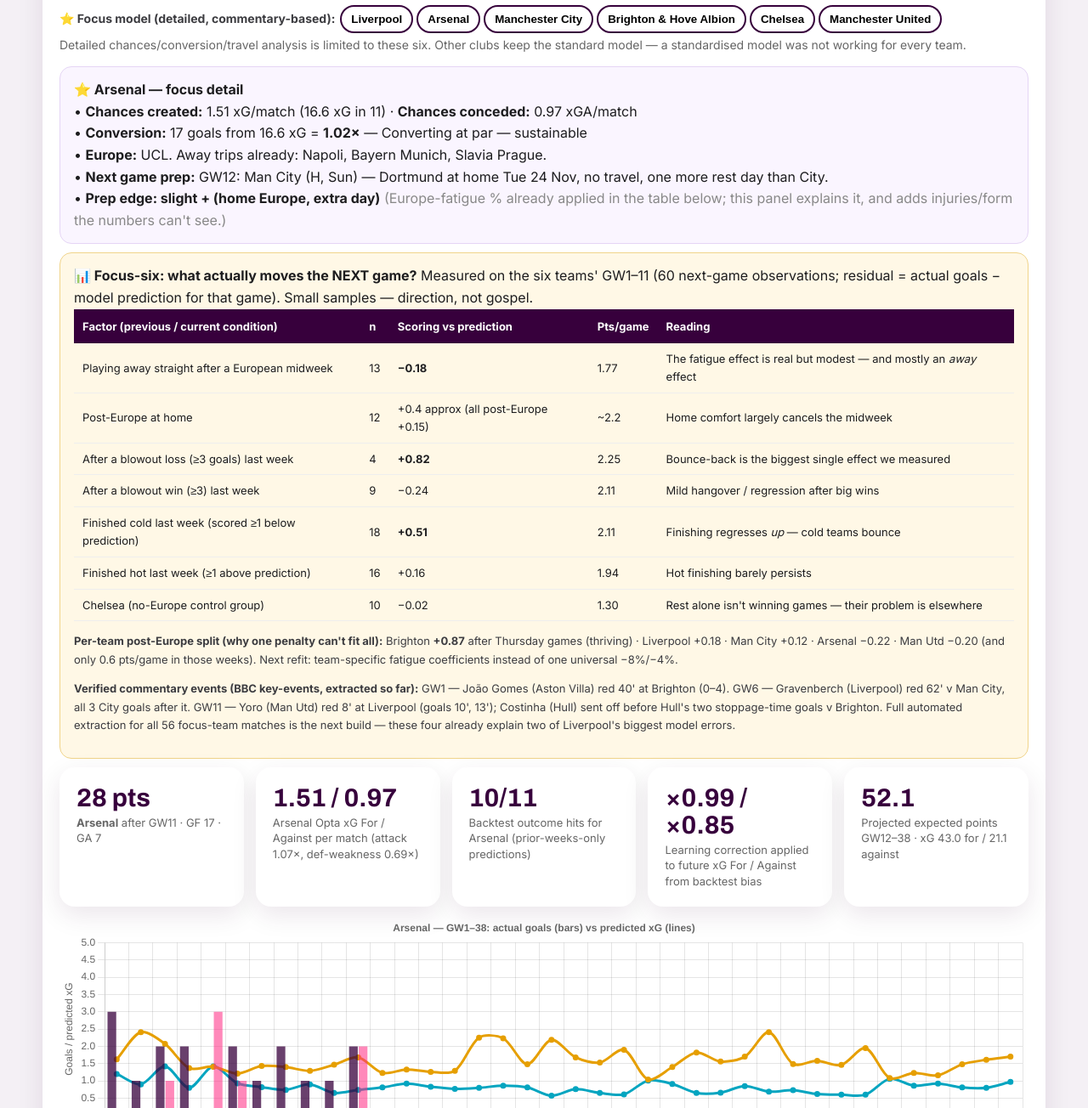
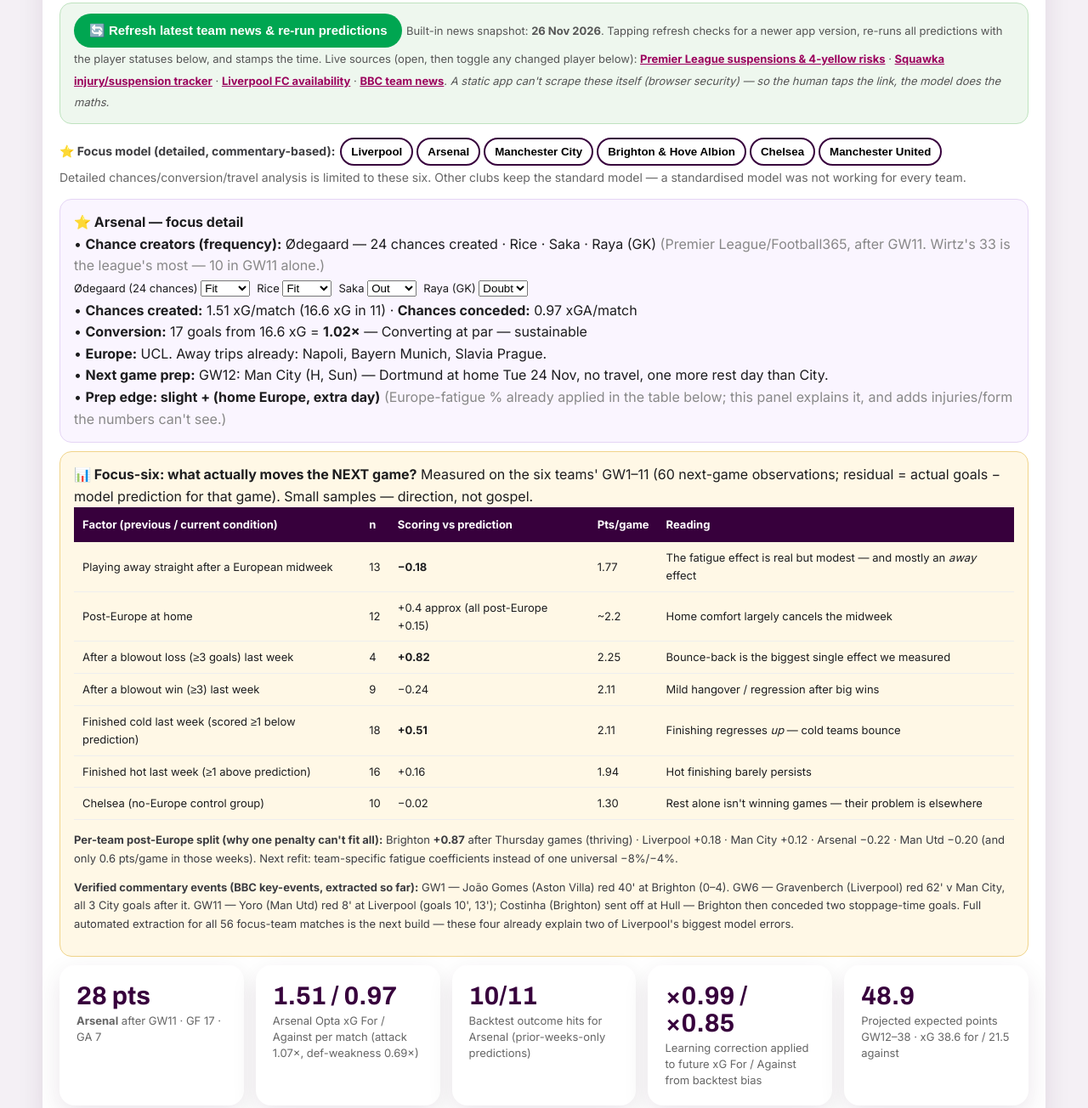
Before and after one commit to bembeland/hello-world, a plain HTML site: page index.html in a window 1280 px wide. Shown: the part 2120-3424 px from the top of the page at 85% size. Drawn offline with nearby package versions, Linux system fonts and the light colour scheme.

Commit message:
Apply measured factors to predictions, add chance creators and refresh button
Team-specific post-Europe adjustments (30% of measured effect,
capped) replace one-size fatigue in future predictions; GW12 gets
bounce-back/blowout and finishing-regression adjustments from
GW11 (+0.41 after a 3+ loss, -0.12 after a 3+ win, regression on
last residual). Chance creators by frequency (Wirtz 33 league-best,
Gross 31, Fernandes 28, Palmer 23, Odegaard 24 - PL/Football365)
with Fit/Doubt/Out toggles that immediately re-price creation
(Saka and Gakpo default Out; Raya doubt raises opponent xG).
Refresh button: checks for app update, re-runs predictions, stamps
Toronto time, links live PL/Squawka/club news and summarises the
verified 26 Nov snapshot (Yoro red rescinded, Costinha suspended,
injuries, 4-yellow risks). Costinha club corrected to Brighton.

Co-authored-by: bembeland <bembeland@users.noreply.github.com>

```diff
--- a/index.html
+++ b/index.html
@@ -73,6 +73,10 @@ a{color:#9b005d;font-weight:700}.foot{padding:28px 22px 44px;color:#555;line-hei
 <label for="clubSelect" style="font-weight:800;color:var(--pl)">Club:</label>
 <select id="clubSelect" style="font-size:17px;padding:10px 14px;border-radius:10px;border:2px solid var(--pl);margin:8px 0 14px;max-width:100%"></select>
 <p style="font-size:13px;color:#555"><strong>Your criteria applied:</strong> 🏟️ Fortress home (×1.15) only Arsenal, Brighton, Bournemouth, Brentford, Hull — others ×1.00 · cut to ×1.07 when Liverpool/Arsenal visit · ⚔️ derbies: home advantage OFF · 🇪🇺 Europe (UCL: ARS/MCI/MUN/AVL/LIV · UEL: BOU/SUN/CRY · UECL: BHA): −8% away / −4% home in the GW after a European game (+Thu bonus), +2% season-load from GW18, cap −12%. Tags show per row.</p>
+<div style="background:#eef7ee;border:1px solid #bfe3bf;border-radius:14px;padding:12px 16px;margin:10px 0;line-height:1.6">
+<button id="refreshBtn" style="background:#00a651;color:#fff;border:0;padding:11px 18px;border-radius:999px;font-weight:900;cursor:pointer;font-size:15px">🔄 Refresh latest team news &amp; re-run predictions</button>
+<span id="refreshStatus" style="font-size:13px;color:#555"> Built-in news snapshot: <strong>26 Nov 2026</strong>. Tapping refresh checks for a newer app version, re-runs all predictions with the player statuses below, and stamps the time. Live sources (open, then toggle any changed player below): <a href="https://www.premierleague.com/en/news/4425344" target="_blank" rel="noopener">Premier League suspensions &amp; 4-yellow risks</a> · <a href="https://www.squawka.com/us/epl-premier-league/premier-league-injuries-and-suspensions/" target="_blank" rel="noopener">Squawka injury/suspension tracker</a> · <a href="https://www.liverpoolfc.com/news/liverpools-injury-list-suspensions-and-availability" target="_blank" rel="noopener">Liverpool FC availability</a> · <a href="https://www.bbc.com/sport/football" target="_blank" rel="noopener">BBC team news</a>. <em>A static app can't scrape these itself (browser security) — so the human taps the link, the model does the maths.</em></span>
+</div>
 <p style="font-size:14px"><strong>⭐ Focus model (detailed, commentary-based):</strong> <span id="focusChips"></span><br><span style="color:#666">Detailed chances/conversion/travel analysis is limited to these six. Other clubs keep the standard model — a standardised model was not working for every team.</span></p>
 <div id="focusPanel" style="display:none;background:#faf5ff;border:1px solid #e5d5f5;border-radius:14px;padding:14px 16px;margin:10px 0;line-height:1.6"></div>
 <div style="background:#fff8e6;border:1px solid #f0d48a;border-radius:14px;padding:14px 16px;margin:10px 0;line-height:1.6">
@@ -87,7 +91,7 @@ a{color:#9b005d;font-weight:700}.foot{padding:28px 22px 44px;color:#555;line-hei
 <tr><td>Chelsea (no-Europe control group)</td><td>10</td><td>−0.02</td><td>1.30</td><td>Rest alone isn't winning games — their problem is elsewhere</td></tr>
 </tbody></table>
 <p style="font-size:13px"><strong>Per-team post-Europe split (why one penalty can't fit all):</strong> Brighton <strong>+0.87</strong> after Thursday games (thriving) · Liverpool +0.18 · Man City +0.12 · Arsenal −0.22 · Man Utd −0.20 (and only 0.6 pts/game in those weeks). Next refit: team-specific fatigue coefficients instead of one universal −8%/−4%.</p>
-<p style="font-size:13px"><strong>Verified commentary events (BBC key-events, extracted so far):</strong> GW1 — João Gomes (Aston Villa) red 40' at Brighton (0–4). GW6 — Gravenberch (Liverpool) red 62' v Man City, all 3 City goals after it. GW11 — Yoro (Man Utd) red 8' at Liverpool (goals 10', 13'); Costinha (Hull) sent off before Hull's two stoppage-time goals v Brighton. Full automated extraction for all 56 focus-team matches is the next build — these four already explain two of Liverpool's biggest model errors.</p>
+<p style="font-size:13px"><strong>Verified commentary events (BBC key-events, extracted so far):</strong> GW1 — João Gomes (Aston Villa) red 40' at Brighton (0–4). GW6 — Gravenberch (Liverpool) red 62' v Man City, all 3 City goals after it. GW11 — Yoro (Man Utd) red 8' at Liverpool (goals 10', 13'); Costinha (Brighton) sent off at Hull — Brighton then conceded two stoppage-time goals. Full automated extraction for all 56 focus-team matches is the next build — these four already explain two of Liverpool's biggest model errors.</p>
 </div>
 <div id="clubKpis" class="kpis" style="margin:8px 0"></div>
 <div style="height:340px"><canvas id="clubChart"></canvas></div>
@@ -193,6 +197,20 @@ const FIX=["NFO-CHE,LEE-COV,MUN-BRE,IPS-AVL,EVE-LIV,BHA-NEW,CRY-HUL,SUN-TOT,FUL-
 const PAST=["ARS3-0COV,HUL2-0MUN,IPS2-1SUN,NFO0-1LEE,EVE2-0CRY,BRE3-0TOT,MCI2-1BOU,BHA4-0AVL,NEW2-2LIV,FUL2-3CHE","CRY1-4MCI,LIV2-2NFO,COV0-1HUL,BOU1-1EVE,TOT0-2NEW,CHE4-3BHA,SUN1-0FUL,LEE1-1BRE,MUN5-2IPS,AVL0-1ARS","IPS0-2LIV,NEW2-2BOU,NFO0-0TOT,FUL2-3CRY,BRE1-1SUN,MCI1-0COV,BHA1-1LEE,HUL0-0AVL,EVE2-2MUN,ARS2-1CHE","BOU2-2BRE,AVL1-2NFO,CHE2-2HUL,CRY2-3IPS,LIV0-0FUL,TOT0-0EVE,SUN0-2ARS,COV0-5BHA,MUN0-1MCI,LEE4-1NEW","BRE3-0CHE,TOT2-3AVL,BHA3-0ARS,EVE1-0IPS,NEW2-1HUL,NFO0-1COV,MCI5-3SUN,LEE0-0CRY,BOU0-1LIV,FUL1-1MUN","ARS2-1LEE,AVL2-2BRE,CHE5-1BOU,IPS2-1FUL,SUN0-2BHA,MUN1-1TOT,CRY3-1NFO,HUL2-2EVE,LIV0-3MCI,COV4-1NEW","EVE0-2CHE,BRE1-2LIV,FUL1-0HUL,MCI3-2IPS,NEW0-1AVL,BOU2-0SUN,BHA5-0CRY,LEE1-1MUN,NFO0-1ARS,TOT3-1COV","IPS1-1NFO,AVL2-1MCI,ARS2-0EVE,COV0-1FUL,CHE0-2TOT,CRY0-2NEW,HUL1-1BRE,LIV2-0BHA,MUN0-3BOU,SUN0-0LEE","CHE2-0MUN,BOU2-0LEE,BRE2-0NFO,COV3-1SUN,HUL2-2IPS,MCI0-1BHA,TOT2-0CRY,AVL1-1FUL,LIV0-1ARS,NEW0-1EVE","EVE3-1COV,LEE1-0TOT,ARS1-0HUL,FUL1-1NEW,NFO3-1MCI,BHA2-0BRE,CRY1-3LIV,IPS1-2BOU,SUN1-0CHE,MUN4-4AVL","MCI1-1FUL,BOU2-0NFO,AVL0-0SUN,CHE1-4LEE,COV3-2CRY,TOT2-0IPS,NEW2-2ARS,HUL2-0BHA,LIV4-0MUN,BRE4-0EVE"];
 function pois(l){const p=[Math.exp(-l)];for(let k=1;k<=10;k++)p.push(p[k-1]*l/k);return p}
 let clubChart=null;
+// Chance creators (Premier League / Football365 after GW11) + availability snapshot 26 Nov 2026. impact = % of team creation lost if out.
+const PLAYERS={
+ARS:[['Ødegaard',24,8,'Fit'],['Rice',null,7,'Fit'],['Saka',null,8,'Out'],['Raya (GK)',null,-7,'Doubt']],
+LIV:[['Wirtz',33,12,'Fit'],['Barcola',null,6,'Fit'],['Gakpo',null,5,'Out']],
+MCI:[['Foden',null,8,'Fit'],['Cherki',null,5,'Fit'],['Doku',null,4,'Fit']],
+BHA:[['Gross',31,12,'Fit'],['De Cuyper',25,6,'Fit']],
+CHE:[['Palmer',23,10,'Fit']],
+MUN:[['Fernandes',28,11,'Fit'],['Mbeumo',null,4,'Fit'],['Rashford',null,5,'Fit']]};
+const playerStatus={}; Object.values(PLAYERS).flat().forEach(p=>playerStatus[p[0]]=p[3]);
+function creatorPenalty(team){let pen=0;(PLAYERS[team]||[]).forEach(p=>{if(playerStatus[p[0]]==='Out')pen+=Math.max(p[2],0);if(playerStatus[p[0]]==='Doubt')pen+=Math.max(p[2],0)/2});return Math.min(pen,20)/100}
+function keeperPenalty(team){let pen=0;(PLAYERS[team]||[]).forEach(p=>{if(p[2]<0&&playerStatus[p[0]]==='Out')pen=-p[2];if(p[2]<0&&playerStatus[p[0]]==='Doubt')pen=-p[2]/2});return pen/100}
+// Team-specific post-Europe scoring adjustment (goals, additive): 30% of measured GW1-11 effect, away -0.06 / home +0.02, capped
+const TEAM_EURO_RES={ARS:-0.22,MUN:-0.20,LIV:0.18,MCI:0.12,BHA:0.87};
+function euroAdj(team,gw,isAway){if(!EUROPE[team]||!EURO_AFTER.has(gw))return 0;const base=TEAM_EURO_RES[team]!==undefined?0.3*TEAM_EURO_RES[team]:-0.05;return Math.max(-0.18,Math.min(0.20,base+(isAway?-0.06:0.02)))}
 // --- User criteria: fortress home, derbies, strong-away discount, Europe fatigue ---
 const FORTRESS=new Set(['ARS','BHA','BOU','BRE','HUL']); // only these get a home boost
 const STRONG_AWAY=new Set(['LIV','ARS']); // visiting these cuts the fortress boost
@@ -250,6 +268,7 @@ function renderClub(code){
    if(gf+ga<=1 && pf+pa>3)t.push('Weather / congestion?');
    if(!hit && !t.length)t.push('Check match report');
    return t.length?t.join(' · '):'Normal variance';};
+ let lastResF=0,lastMargin=0;
  PAST.forEach((gws,gi)=>{const gw=gi+1; let my=null;
    const parsed=gws.split(',').map(m=>{const mm=m.match(/^([A-Z]{3})(\d+)-(\d+)([A-Z]{3})$/);return{h:mm[1],hg:+mm[2],ag:+mm[3],a:mm[4]}});
    parsed.forEach(m=>{if(m.h===code||m.a===code)my=m});
@@ -260,6 +279,7 @@ function renderClub(code){
    const predO=outcome(pf,pa), actO=outcome(gf,ga), hit=predO===actO; if(hit)hits++;
    const err=(Math.abs(gf-pf)+Math.abs(ga-pa))/2; maeF+=Math.abs(gf-pf); maeA+=Math.abs(ga-pa); sumPF+=pf; sumAF+=gf; sumPA+=pa; sumAA+=ga;
    if(err>bigErr){bigErr=err;bigMiss=`GW${gw} v ${CLUBS[opp][0]} (actual ${gf}–${ga}, pred ${pf.toFixed(1)}–${pa.toFixed(1)})`}
+   if(gw===11){lastResF=gf-pf;lastMargin=gf-ga}
    labelsC.push('GW'+gw); xf.push(+pf.toFixed(2)); xa.push(+pa.toFixed(2)); agf.push(gf); aga.push(ga);
    rows+=`<tr><td>GW${gw}</td><td>${CLUBS[opp][0]} (${home?'H':'A'})<br><span style="color:#888">${dateMap[gw]}</span></td><td class="act">${gf}–${ga} ${actO}</td><td>${pf.toFixed(2)}–${pa.toFixed(2)}</td><td>Pred: ${predO}</td><td>${gf+ga>2?'Over ✓':''}${''}</td><td>${gf>0&&ga>0?'BTTS ✓':''}</td><td>${Math.round(pf)}–${Math.round(pa)}</td><td>${hit?'✅':'❌'} err ${err.toFixed(1)}</td><td>${tags(gf,ga,pf,pa,hit)}</td></tr>`;
    parsed.forEach(m=>{cum[m.h].gf+=m.hg;cum[m.h].ga+=m.ag;cum[m.h].n++;cum[m.a].gf+=m.ag;cum[m.a].ga+=m.hg;cum[m.a].n++});});
@@ -273,7 +293,11 @@ function renderClub(code){
    const o=CLUBS[opp], oAtk=(o[4]/11)/MU, oDef=(o[5]/11)/MU, wave=FOUR_PROJ[i]/MU;
    const vm=venueMults(home?code:opp,home?opp:code);
    const myFat=fatigue(code,gw,!home), opFat=fatigue(opp,gw,home);
-   const myXG=MU*atk*corrF*oDef*(home?vm[0]:vm[1])*(1-myFat)*wave, opXG=MU*oAtk*defW*corrA*(home?vm[1]:vm[0])*(1-opFat)*wave;
+   let myXG=MU*atk*corrF*oDef*(home?vm[0]:vm[1])*(1-myFat)*wave, opXG=MU*oAtk*defW*corrA*(home?vm[1]:vm[0])*(1-opFat)*wave;
+   const eA=euroAdj(code,gw,!home), eB=euroAdj(opp,gw,home); myXG=Math.max(0.15,myXG+eA); opXG=Math.max(0.15,opXG+eB);
+   let bounce=0; if(gw===12){bounce=(lastMargin<=-3?0.41:lastMargin>=3?-0.12:0)+Math.max(-0.25,Math.min(0.30,-0.35*lastResF)); myXG=Math.max(0.15,myXG+bounce)}
+   const cPen=creatorPenalty(code), oPen=creatorPenalty(opp), kPen=keeperPenalty(code), okPen=keeperPenalty(opp);
+   myXG*= (1-cPen); opXG*= (1-oPen); opXG*= (1+kPen); myXG*= (1+okPen);
    const ph=pois(home?myXG:opXG), pa=pois(home?opXG:myXG);
    let W=0,D=0,best='',bp=-1;
    for(let hg=0;hg<=10;hg++)for(let ag=0;ag<=10;ag++){const p=ph[hg]*pa[ag]; if(hg>ag)W+=p; else if(hg===ag)D+=p; if(p>bp){bp=p;best=hg+'–'+ag}}
@@ -281,7 +305,7 @@ function renderClub(code){
    const winP=home?W:aW, loseP=Math.max(0,1-winP-D), xp=3*winP+D;
    const lp=logitProbs(home,myXG,opXG), ov=overProb(home,myXG,opXG), bt=bttsProb(home,myXG,opXG);
    totXP+=xp; totXGF+=myXG; totXGA+=opXG; labelsC.push('GW'+gw); xf.push(+myXG.toFixed(2)); xa.push(+opXG.toFixed(2)); agf.push(null); aga.push(null);
-   rows+=`<tr><td>GW${gw}</td><td>${CLUBS[opp][0]} (${home?'H':'A'})<br><span style="color:#888">${dateMap[gw].replace(' (Projected)','')}</span></td><td class="proj">—</td><td>${myXG.toFixed(2)}–${opXG.toFixed(2)}</td><td><strong>${(lp[0]*100).toFixed(0)} / ${(lp[1]*100).toFixed(0)} / ${(lp[2]*100).toFixed(0)}</strong><br><span style="color:#888">Poisson ${(winP*100).toFixed(0)}/${(D*100).toFixed(0)}/${(loseP*100).toFixed(0)} · xPts ${xp.toFixed(1)}</span></td><td>${(ov*100).toFixed(0)}%</td><td>${(bt*100).toFixed(0)}%</td><td>${home?best:best.split('–').reverse().join('–')}</td><td>—</td><td>${[vm[2],fatLabel(code,gw,!home),fatLabel(opp,gw,home)].filter(Boolean).join(' · ')}</td></tr>`;});
+   rows+=`<tr><td>GW${gw}</td><td>${CLUBS[opp][0]} (${home?'H':'A'})<br><span style="color:#888">${dateMap[gw].replace(' (Projected)','')}</span></td><td class="proj">—</td><td>${myXG.toFixed(2)}–${opXG.toFixed(2)}</td><td><strong>${(lp[0]*100).toFixed(0)} / ${(lp[1]*100).toFixed(0)} / ${(lp[2]*100).toFixed(0)}</strong><br><span style="color:#888">Poisson ${(winP*100).toFixed(0)}/${(D*100).toFixed(0)}/${(loseP*100).toFixed(0)} · xPts ${xp.toFixed(1)}</span></td><td>${(ov*100).toFixed(0)}%</td><td>${(bt*100).toFixed(0)}%</td><td>${home?best:best.split('–').reverse().join('–')}</td><td>—</td><td>${[vm[2],eA?`Team-Europe ${eA>0?'+':''}${eA.toFixed(2)}`:'',gw===12&&bounce?`Bounce/form ${bounce>0?'+':''}${bounce.toFixed(2)} (from GW11)`:'',cPen?`Creators out −${(cPen*100).toFixed(0)}%`:'',kPen?`Your GK doubt/out: opp +${(kPen*100).toFixed(0)}%`:''].filter(Boolean).join(' · ')||'—'}</td></tr>`;});
  document.querySelector('#clubTbl tbody').innerHTML=rows;
  document.getElementById('clubKpis').innerHTML=
   `<div class="kpi"><b>${c[1]} pts</b><span><strong>${c[0]}</strong> after GW11 · GF ${c[2]} · GA ${c[3]}</span></div>`+
@@ -320,7 +344,9 @@ function renderClub(code){
  if(FOCUS.includes(code)){const n=FOCUS_NOTES[code],conv=c[2]/c[4],created=(c[4]/11).toFixed(2);
   const convTxt=conv>=1.25?'🔥 Running very hot — expect finishing regression unless chance quality rises':conv>=1.05?'Scoring above chance quality — mild regression risk':conv>=0.9?'Converting at par — sustainable':'❄️ Under-converting — upside if finishing normalises (check finisher injuries/form)';
   fp.style.display='block';
+  const creatorRows=(PLAYERS[code]||[]).map(p=>`<label style="display:inline-block;margin:3px 8px 3px 0;font-size:13px">${p[0]}${p[1]?` (${p[1]} chances)`:' '} <select data-player="${p[0]}" class="playerSel"><option ${playerStatus[p[0]]==='Fit'?'selected':''}>Fit</option><option ${playerStatus[p[0]]==='Doubt'?'selected':''}>Doubt</option><option ${playerStatus[p[0]]==='Out'?'selected':''}>Out</option></select></label>`).join('');
   fp.innerHTML=`<strong>⭐ ${c[0]} — focus detail</strong><br>`+
+  `• <strong>Chance creators (frequency):</strong> ${(PLAYERS[code]||[]).map(p=>p[0]+(p[1]?` — ${p[1]} chances created`:'')).join(' · ')||'—'} <span style="color:#888">(Premier League/Football365, after GW11. Wirtz's 33 is the league's most — 10 in GW11 alone.)</span><br>`+creatorRows+`<br>`+
   `• <strong>Chances created:</strong> ${created} xG/match (${(c[4]).toFixed(1)} xG in 11) · <strong>Chances conceded:</strong> ${(c[5]/11).toFixed(2)} xGA/match<br>`+
   `• <strong>Conversion:</strong> ${c[2]} goals from ${c[4].toFixed(1)} xG = <strong>${conv.toFixed(2)}×</strong> — ${convTxt}<br>`+
   `• <strong>Europe:</strong> ${n.eur}. ${n.travel}.<br>`+
@@ -341,6 +367,13 @@ function renderClub(code){
 const clubSel=document.getElementById('clubSelect');
 Object.keys(CLUBS).sort((a,b)=>CLUBS[a][0].localeCompare(CLUBS[b][0])).forEach(k=>{const o=document.createElement('option');o.value=k;o.textContent=CLUBS[k][0];clubSel.appendChild(o)});
 clubSel.addEventListener('change',()=>renderClub(clubSel.value));
+document.addEventListener('change',e=>{if(e.target.classList&&e.target.classList.contains('playerSel')){playerStatus[e.target.dataset.player]=e.target.value;renderClub(document.getElementById('clubSelect').value)}});
+const refreshBtn=document.getElementById('refreshBtn');
+if(refreshBtn)refreshBtn.addEventListener('click',async()=>{
+ const st=document.getElementById('refreshStatus'); const t=new Date().toLocaleString('en-CA',{timeZone:'America/Toronto',hour:'numeric',minute:'2-digit',day:'numeric',month:'short'});
+ st.innerHTML=` Checking for a newer app version & re-running… <strong>Last refreshed: ${t} (America/Toronto)</strong>. News snapshot built in: 26 Nov 2026 — open the source links above, toggle any changed player in the focus panel, and predictions update instantly. Latest verified: Yoro's red card v Liverpool <strong>rescinded on appeal</strong> (available for Man Utd); Costinha (Brighton) suspended GW12; Saka & Zubimendi out, Raya doubt (Arsenal); Gakpo out, Gravenberch & Munoz doubts (Liverpool); Mac Allister, Barcola, Gross, Maguire on 4 yellows — one booking from a ban.`;
+ try{const reg=await navigator.serviceWorker.getRegistration(); if(reg)await reg.update()}catch(e){}
+ renderClub(document.getElementById('clubSelect').value);});
 const chips=document.getElementById('focusChips');
 ['LIV','ARS','MCI','BHA','CHE','MUN'].forEach(k=>{const b=document.createElement('button');b.textContent=CLUBS[k][0];b.style.cssText='margin:2px;padding:7px 11px;border-radius:999px;border:2px solid #37003c;background:#fff;cursor:pointer;font-weight:700';b.onclick=()=>renderClub(k);chips.appendChild(b)});
 renderClub((()=>{const q=new URLSearchParams(location.search).get('club'); if(q&&CLUBS[q.toUpperCase()])return q.toUpperCase(); try{return localStorage.getItem('plxg-club')||'ARS'}catch(e){return 'ARS'}})());
--- a/sw.js
+++ b/sw.js
@@ -1,4 +1,4 @@
-const CACHE = "pl-xg-curve-v8";
+const CACHE = "pl-xg-curve-v9";
 const SHELL = ["./", "./index.html", "./manifest.webmanifest", "./icon-192.png", "./icon-512.png"];
 self.addEventListener("install", e => {
   e.waitUntil(caches.open(CACHE).then(c => c.addAll(SHELL)).then(() => self.skipWaiting()));
```
